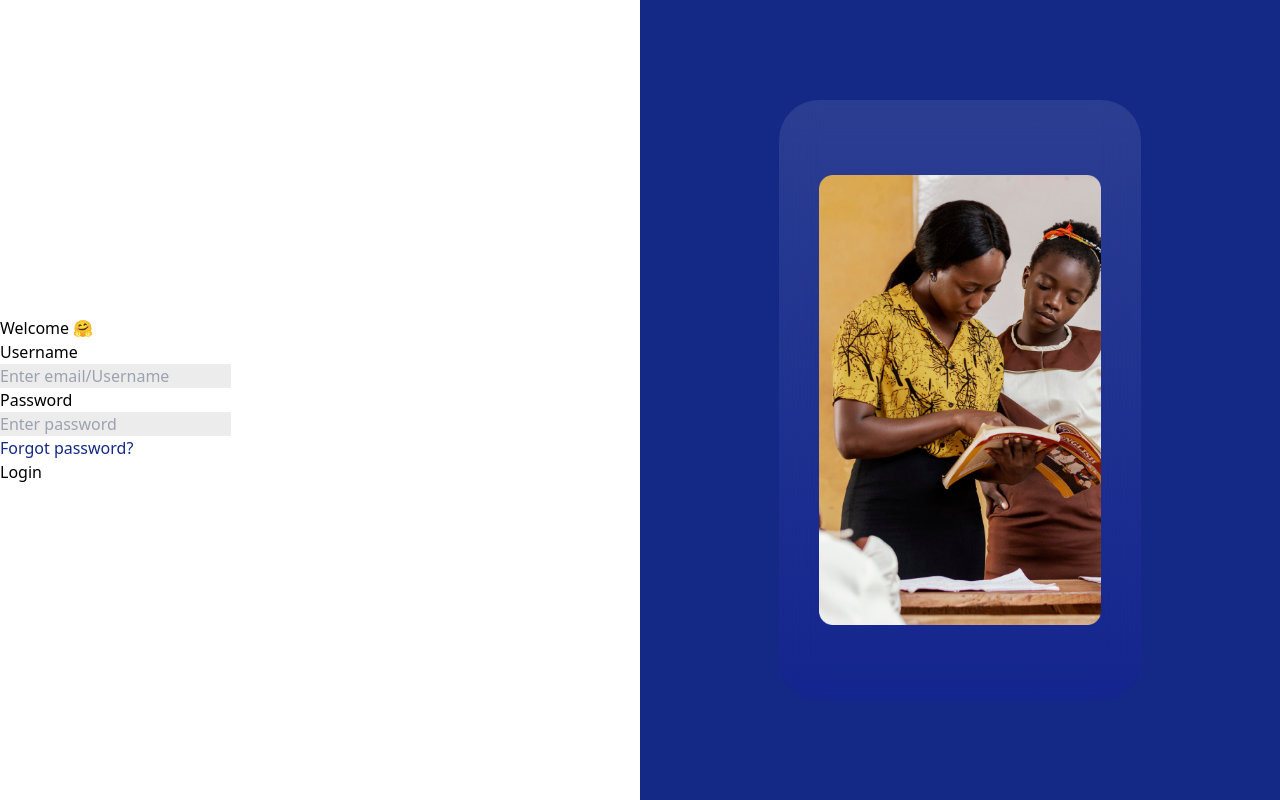
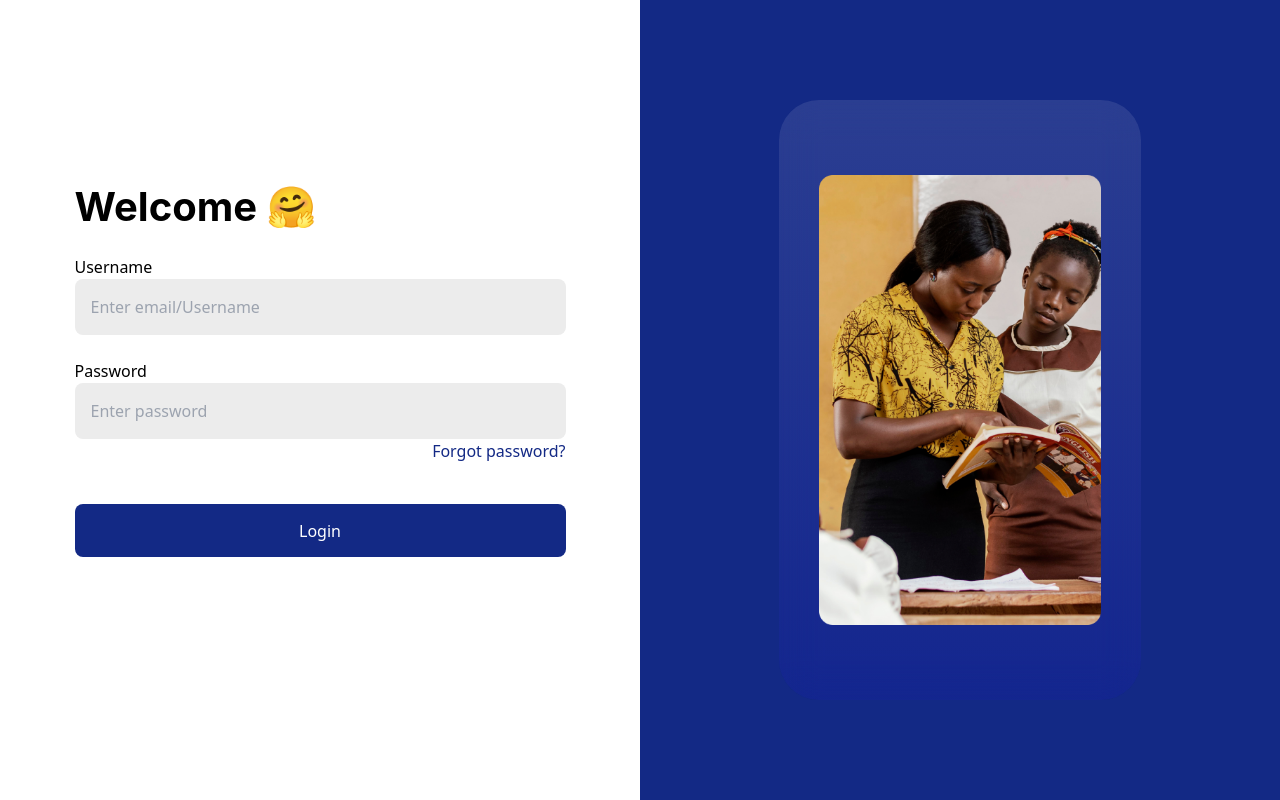
Before and after one commit to Mereson/datum-fe, a React (Vite) app: page /login in a window 1280 px wide. Built offline with nearby package versions, Linux system fonts and the light colour scheme.

Commit message:
goodcommit

```diff
--- a/src/pages/login/index.jsx
+++ b/src/pages/login/index.jsx
@@ -9,30 +9,43 @@ export const Login = () => {
       <section className={styles["left-section"]}>
         <div className={styles["form-section"]}>
           <form action="submit">
+            <div className={styles.headersection}>
               <h1>Welcome 🤗</h1>
+            </div>
+            <div className={styles.label}>
               <label htmlFor="username"> Username </label>
+              <div className={styles.input}>
                 <input
+                  className={styles.inputtext}
                   type="text"
                   placeholder="Enter email/Username"
                   id="name"
                   name="name"
                   required
                 />
+              </div>
+            </div>
 
+            <div className={styles.label}>
               <label htmlFor="email">Password</label>
+              <div className={styles.input}>
                 <input
+                  className={styles.inputtext}
                   type="email"
                   placeholder="Enter password"
                   id="email"
                   name="email"
                   required
                 />
+              </div>
+            </div>
 
             {/* <img src={union} alt="show-password" /> */}
 
             <p className={styles.forgotpassword}>Forgot password?</p>
-
+            <div className={styles.buttonsection}>
               <Button content="Login" className={styles.btn} />
+            </div>
           </form>
         </div>
       </section>
--- a/src/pages/login/style.module.css
+++ b/src/pages/login/style.module.css
@@ -1,20 +1,32 @@
 .container {
   display: flex;
-  justify-content: space-between;
+  /* border: 2px solid red; */
 }
-/* .styles.header {
-  font-size: large;
-  font-weight: 700;
-  line-height: 48.41px;
-  text-align: left;
-} */
+
 .left-section {
   width: 50%;
   display: flex;
   align-items: center;
-  /* padding-left: 1.875rem; */
+  justify-content: center;
+  /* border: 2px solid green; */
 }
-input {
+
+.form-section {
+  /* border: 2px solid yellow; */
+  width: 491px;
+  height: 436px;
+}
+
+.headersection {
+  color: #000;
+  font-family: Inter;
+  font-size: 40px;
+  font-style: normal;
+  font-weight: 700;
+  line-height: normal;
+}
+
+.input {
   background-color: #ececec;
   display: flex;
   padding: 16px;
@@ -23,16 +35,41 @@ input {
   align-items: flex-start;
   gap: 4px;
   align-self: stretch;
+  border-radius: 8px;
 }
+.inputtext {
+  background-color: #ececec;
+}
+
 .bluebutton {
   background-color: #132985;
   color: #ffffff;
   width: 30%;
 }
+
 .forgotpassword {
   color: #132985;
+  text-align: end;
 }
 
+.buttonsection {
+  width: 100%;
+  height: 53px;
+  border-radius: 8px;
+  display: inline-flex;
+  background-color: #132985;
+  justify-content: center;
+  align-items: center;
+  overflow: hidden;
+  color: #ffffff;
+  text-align: center;
+  margin-top: 41px;
+}
+.label {
+  margin-top: 24px;
+}
+
+/* this is for the right section of the page  */
 .right-section {
   width: 50%;
   background-color: #132985;
@@ -47,8 +84,6 @@ input {
   justify-content: center;
   align-items: center;
   padding: 0 40px;
-  /* background: linear-gradient(90deg, #ffffff 0%, #1811e7 35%); */
-  /* border: 1px solid; */
   height: 600px;
   border-radius: 40px;
   background: linear-gradient(
@@ -62,11 +97,3 @@ input {
   height: 450px;
   width: 282px;
 }
-.form-section > h1 {
-  color: #000;
-  font-family: Inter;
-  font-size: 40px;
-  font-style: normal;
-  font-weight: 700;
-  line-height: normal;
-}
```
Also changed, not shown: src/components/button/style.module.css (deleted). Lines whose indentation alone changed are shown as unchanged.
